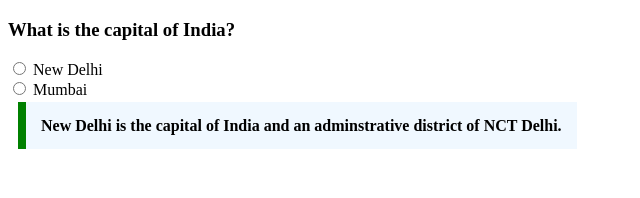
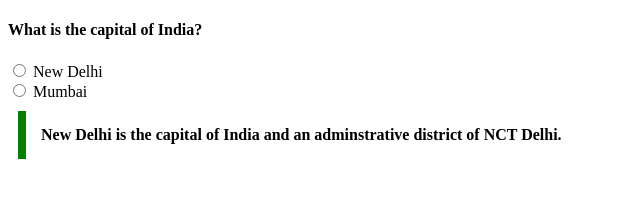
Before and after one commit to acciojob/trivia-Vishalpateldodla, a website: page main.html in a window 1280 px wide. Shown: the whole page, without its empty margins (0-640 px from the left). Drawn offline with Linux system fonts and the light colour scheme.

Commit message:
Update main.html

```diff
--- a/main.html
+++ b/main.html
@@ -3,22 +3,22 @@
 <html>
 
 <head>
-	<link rel="stylesheet" href="styles.css">
 </head>
 
 <body>
 	<!-- the entire body must be written by student -->
-    <div><h3>What is the capital of India?</h3>
-    <form action="">
-        <input type="radio" name="state" value="New delhi">
-        <label for="">New Delhi</label><br>
-        <input type="radio" name="state" value="Mumbai">
-        <label for="">Mumbai</label>
-    </form>
-
-    </div><br>
-    <blockquate class="text"> New Delhi is the capital of India and an adminstrative district of NCT Delhi.</blockquate>
-
+    <h4>What is the capital of India?</h4>
+    <div>
+        <input type="radio" name="capital" value="new delhi">
+        New Delhi
+    </div>
+    <div>
+        <input type="radio" name="capital" value="mumbai">
+        Mumbai
+    </div>
+    <blockquote cite="https://en.wikipedia.org/wiki/New_Delhi" style="max-width: 600px; margin: 10px; padding: 15px; border-left: 8px solid green; background: color #f8fffe; font-weight: bold;">
+        New Delhi is the capital of India and an adminstrative district of NCT Delhi.
+    </blockquote>
     <script type="text/javascript" src="./script.js">
 </script>
 
```
